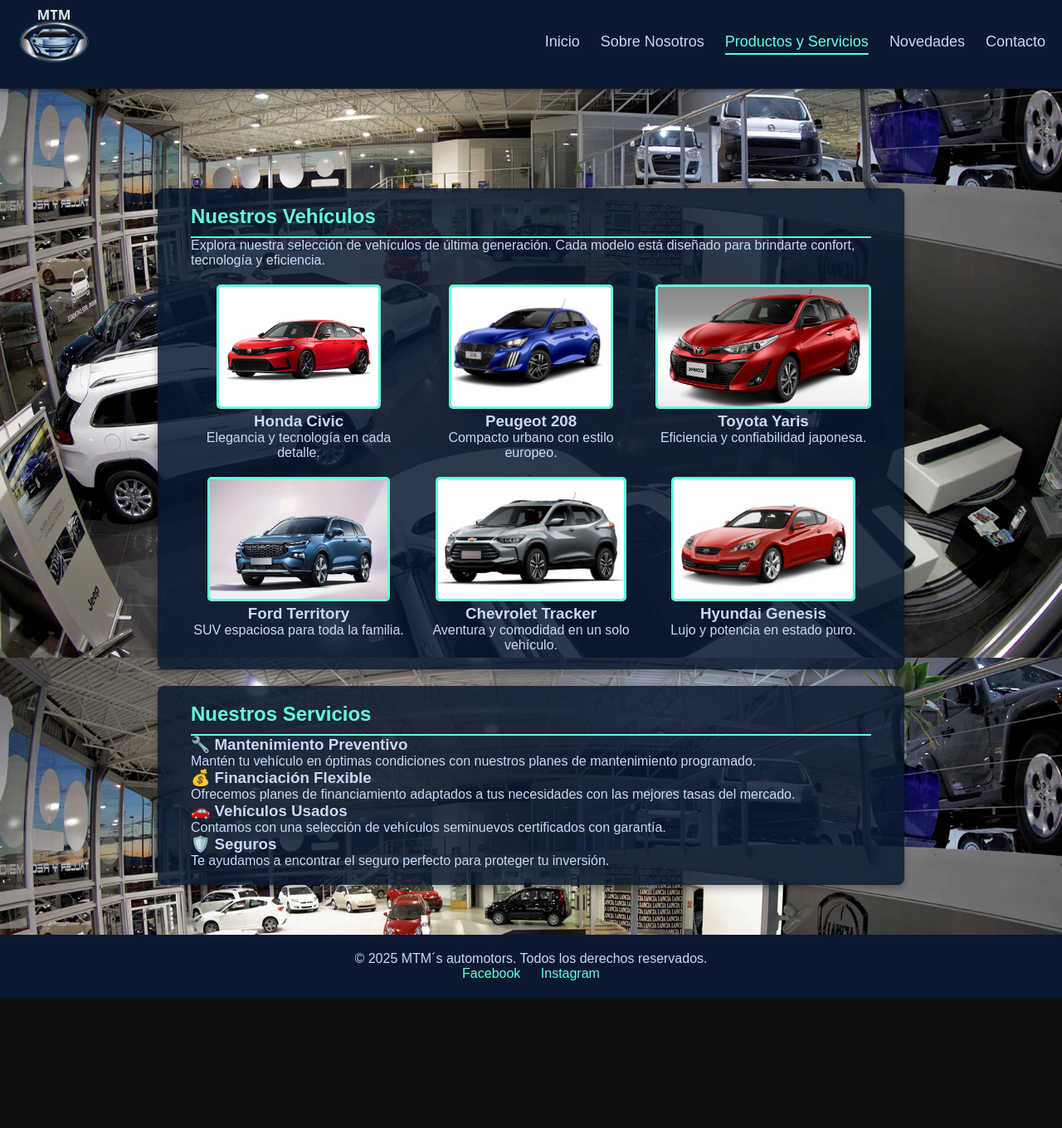
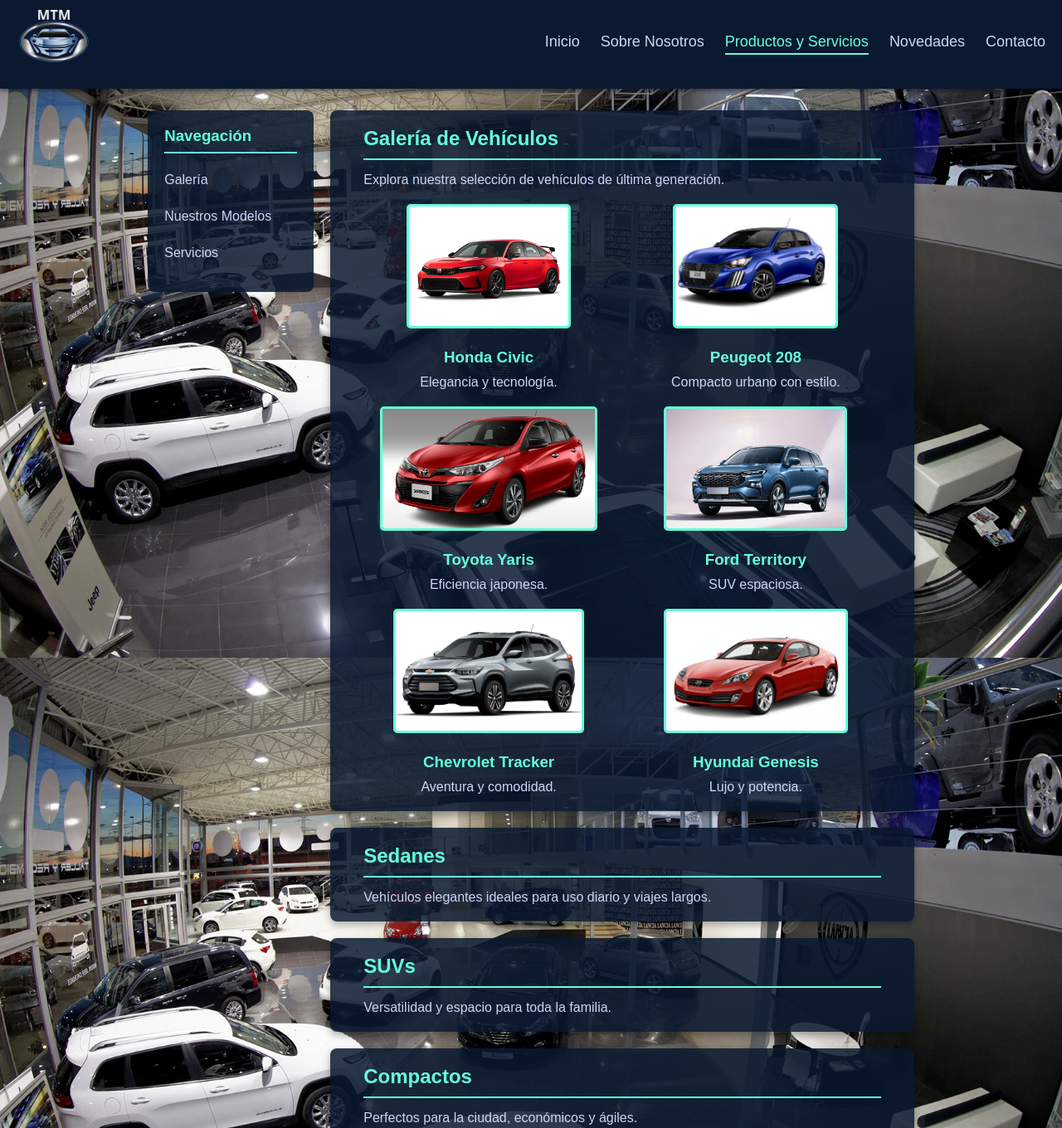
Before and after one commit to MarianoTorresMari/tppromocion, a plain HTML site: page paginas/ProductosYServicios.html in a window 1280 px wide. Shown: the part 7-1367 px from the top of the page at 83% size. Before the commit the page ends 1210 px from the top, so only its background shows below. Drawn offline with Linux system fonts and the light colour scheme.

Commit message:
5to commit

```diff
--- a/paginas/ProductosYServicios.html
+++ b/paginas/ProductosYServicios.html
@@ -28,74 +28,87 @@
     <div class="contenedor-con-sidebar">
         <!-- MENÚ LATERAL SECUNDARIO -->
         <aside class="menu-lateral">
-            <h3>Categorías</h3>
+            <h3>Navegación</h3>
             <ul>
-                <li><a href="#sedanes">Sedanes</a></li>
-                <li><a href="#suvs">SUVs</a></li>
-                <li><a href="#compactos">Compactos</a></li>
+                <li><a href="#galeria">Galería</a></li>
+                <li><a href="#modelos">Nuestros Modelos</a></li>
                 <li><a href="#servicios">Servicios</a></li>
             </ul>
         </aside>
-
+<!-- PAGINA QUE DEBE CONTENER EL SITO //PRODUCTOS Y SERVICIOS// -->
         <main>
-            <!-- SECCIÓN PRODUCTOS Y SERVICIOS (CON GALERÍA) -->
-            <section id="productos" class="seccion-contenido">
-                <h2>Nuestros Vehículos</h2>
-                <p>Explora nuestra selección de vehículos de última generación. Cada modelo está diseñado para brindarte confort, tecnología y eficiencia.</p>
+            <!-- CONTENIDO -->
+            <section id="galeria" class="seccion-contenido">
+                <h2>Galería de Vehículos</h2>
+                <p>Explora nuestra selección de vehículos de última generación.</p>
 
                 <div class="galeria">
                     <div class="galeria-item">
                         <img src="../img/auto1.jpg" alt="Honda Civic">
                         <h3>Honda Civic</h3>
-                        <p>Elegancia y tecnología en cada detalle.</p>
+                        <p>Elegancia y tecnología.</p>
                     </div>
                     <div class="galeria-item">
                         <img src="../img/auto2.jpg" alt="Peugeot 208">
                         <h3>Peugeot 208</h3>
-                        <p>Compacto urbano con estilo europeo.</p>
+                        <p>Compacto urbano con estilo.</p>
                     </div>
                     <div class="galeria-item">
                         <img src="../img/auto3.jpg" alt="Toyota Yaris">
                         <h3>Toyota Yaris</h3>
-                        <p>Eficiencia y confiabilidad japonesa.</p>
+                        <p>Eficiencia japonesa.</p>
                     </div>
                     <div class="galeria-item">
                         <img src="../img/auto4.jpg" alt="Ford Territory">
                         <h3>Ford Territory</h3>
-                        <p>SUV espaciosa para toda la familia.</p>
+                        <p>SUV espaciosa.</p>
                     </div>
                     <div class="galeria-item">
                         <img src="../img/auto5.jpg" alt="Chevrolet Tracker">
                         <h3>Chevrolet Tracker</h3>
-                        <p>Aventura y comodidad en un solo vehículo.</p>
+                        <p>Aventura y comodidad.</p>
                     </div>
                     <div class="galeria-item">
                         <img src="../img/auto6.jpg" alt="Hyundai Genesis">
                         <h3>Hyundai Genesis</h3>
-                        <p>Lujo y potencia en estado puro.</p>
+                        <p>Lujo y potencia.</p>
                     </div>
                 </div>
             </section>
 
-            <!-- SECCIÓN SERVICIOS -->
+            <section id="modelos" class="seccion-contenido">
+                <h2>Sedanes</h2>
+                <p>Vehículos elegantes ideales para uso diario y viajes largos.</p>
+            </section>
+
+            <section class="seccion-contenido">
+                <h2>SUVs</h2>
+                <p>Versatilidad y espacio para toda la familia.</p>
+            </section>
+
+            <section class="seccion-contenido">
+                <h2>Compactos</h2>
+                <p>Perfectos para la ciudad, económicos y ágiles.</p>
+            </section>
+
             <section id="servicios" class="seccion-contenido">
                 <h2>Nuestros Servicios</h2>
                 <div class="lista-servicios">
                     <div class="servicio-item">
-                        <h3>🔧 Mantenimiento Preventivo</h3>
-                        <p>Mantén tu vehículo en óptimas condiciones con nuestros planes de mantenimiento programado.</p>
+                        <h3>Mantenimiento Preventivo</h3>
+                        <p>Mantén tu vehículo en óptimas condiciones con nuestros planes de mantenimiento.</p>
                     </div>
                     <div class="servicio-item">
-                        <h3>💰 Financiación Flexible</h3>
-                        <p>Ofrecemos planes de financiamiento adaptados a tus necesidades con las mejores tasas del mercado.</p>
+                        <h3>Financiación Flexible</h3>
+                        <p>Planes adaptados a tus necesidades con las mejores tasas.</p>
                     </div>
                     <div class="servicio-item">
-                        <h3>🚗 Vehículos Usados</h3>
-                        <p>Contamos con una selección de vehículos seminuevos certificados con garantía.</p>
+                        <h3>Vehículos Usados</h3>
+                        <p>Selección de vehículos seminuevos certificados con garantía.</p>
                     </div>
                     <div class="servicio-item">
-                        <h3>🛡️ Seguros</h3>
-                        <p>Te ayudamos a encontrar el seguro perfecto para proteger tu inversión.</p>
+                        <h3>Seguros</h3>
+                        <p>Te ayudamos a encontrar el seguro perfecto.</p>
                     </div>
                 </div>
             </section>
--- a/styles.css
+++ b/styles.css
@@ -11,6 +11,7 @@
 
 body {
     background-color: #111;
+    /* ARCHIVO DE IMAGEN PARA SER USADO COMO IMAGEN DE FONDO DE SITIO */
     background-image: url('./img/fondo.jpg');
     background-size: cover;
     background-position: center;
@@ -20,14 +21,14 @@
     flex-direction: column;
 }
 
-/*  COLORES CORPORATIVOS  */
+/*  COLORES CORPORATIVOS 2 COMO MINIMO  */
 :root {
     --color-primario: #0a192f;
     --color-secundario: #64ffda;
     --color-texto: #ccd6f6;
 }
 
-/*  ENCABEZADO Y MENÚ (DISEÑO SIMPLE)  */
+/*  ENCABEZADO Y MENÚ SIEMPRE VISIBLE */
 .header {
     background-color: var(--color-primario);
     color: var(--color-texto);
@@ -48,7 +49,6 @@
     height: 90px;
 }
 
-/* Estilos para el nav y la lista de navegación */
 .main-nav {
     display: flex;
     align-items: center;
@@ -68,7 +68,6 @@
     padding: 0;
 }
 
-/* Estilos para los enlaces del menú */
 .main-nav a {
     color: var(--color-texto);
     text-decoration: none;
@@ -80,7 +79,6 @@
     display: block;
 }
 
-/* Efecto de subrayado animado al pasar el cursor */
 .main-nav a::after {
     content: '';
     position: absolute;
@@ -100,7 +98,6 @@
     width: 100%;
 }
 
-/* Estilo para el enlace de la página activa */
 .main-nav a.active {
     color: var(--color-secundario);
 }
@@ -131,9 +128,75 @@
     color: var(--color-secundario);
     border-bottom: 2px solid var(--color-secundario);
     padding-bottom: 10px;
+    margin-bottom: 15px;
 }
 
-/*  GALERÍA DE IMÁGENES  */
+.seccion-contenido h3 {
+    color: var(--color-secundario);
+    margin-top: 20px;
+    margin-bottom: 10px;
+}
+
+.noticia {
+    background-color: rgba(100, 255, 218, 0.05);
+    padding: 15px;
+    margin: 15px 0;
+    border-left: 3px solid var(--color-secundario);
+    border-radius: 4px;
+}
+
+.noticia h3 {
+    margin-top: 0;
+}
+
+.contenedor-con-sidebar {
+    display: flex;
+    gap: 20px;
+    max-width: 1200px;
+    margin: 0 auto;
+    padding: 0 20px;
+}
+
+/*  MENIU LATERAL SECUNDARIO  */
+.menu-lateral {
+    background-color: rgba(10, 25, 47, 0.85);
+    padding: 20px;
+    border-radius: 8px;
+    width: 200px;
+    height: fit-content;
+    position: sticky;
+    top: 140px;
+    flex-shrink: 0;
+}
+
+.menu-lateral h3 {
+    color: var(--color-secundario);
+    margin-bottom: 15px;
+    border-bottom: 2px solid var(--color-secundario);
+    padding-bottom: 8px;
+}
+
+.menu-lateral ul {
+    list-style: none;
+}
+
+.menu-lateral li {
+    margin: 10px 0;
+}
+
+.menu-lateral a {
+    color: var(--color-texto);
+    text-decoration: none;
+    transition: color 0.3s;
+    display: block;
+    padding: 8px 0;
+}
+
+.menu-lateral a:hover {
+    color: var(--color-secundario);
+}
+
+/*  GALERIA DE IMAGGENES  */
 .galeria {
     display: grid;
     grid-template-columns: repeat(auto-fit, minmax(200px, 1fr));
@@ -151,6 +214,57 @@
     object-fit: cover;
     border-radius: 5px;
     border: 3px solid var(--color-secundario);
+}
+
+.lista-servicios {
+    display: grid;
+    gap: 15px;
+    margin-top: 20px;
+}
+
+.servicio-item {
+    background-color: rgba(100, 255, 218, 0.05);
+    padding: 15px;
+    border-radius: 5px;
+    border-left: 3px solid var(--color-secundario);
+}
+
+.destacados-home {
+    display: grid;
+    grid-template-columns: repeat(auto-fit, minmax(200px, 1fr));
+    gap: 15px;
+    margin: 20px 0;
+}
+
+.destacado {
+    background-color: rgba(100, 255, 218, 0.05);
+    padding: 15px;
+    border-radius: 5px;
+    border: 1px solid var(--color-secundario);
+}
+
+.destacado h4 {
+    color: var(--color-secundario);
+    margin-bottom: 8px;
+}
+
+.llamado-accion {
+    text-align: center;
+    margin-top: 25px;
+    font-size: 18px;
+}
+
+.enlace-destacado {
+    color: var(--color-secundario);
+    text-decoration: none;
+    font-weight: bold;
+    border-bottom: 2px solid var(--color-secundario);
+    transition: all 0.3s;
+}
+
+.enlace-destacado:hover {
+    color: #4dd4b5;
+    border-bottom-color: #4dd4b5;
 }
 
 /*  FORMULARIO DE CONTACTO  */
@@ -199,7 +313,7 @@
     border-left: 5px solid var(--color-secundario);
 }
 
-/*  PIE DE PÁGINA (FOOTER)  */
+/*  PIE DE PÁGINA  */
 footer {
     background-color: var(--color-primario);
     color: var(--color-texto);
@@ -215,11 +329,8 @@
     margin: 0 10px;
 }
 
-/* ======================================================================= */
-/*  MEDIA QUERY PARA RESPONSIVE (PANTALLAS PEQUEÑAS)  */
+/*  RESPONSIVE  */
 @media (max-width: 768px) {
-
-    /* --- AJUSTES DEL ENCABEZADO --- */
     .header {
         flex-direction: column;
         padding: 15px;
@@ -241,7 +352,6 @@
         font-size: 16px;
     }
 
-    /* --- AJUSTES DEL CONTENIDO --- */
     main {
         padding-top: 300px;
     }
@@ -250,8 +360,17 @@
         padding: 15px 20px;
     }
 
-    /* --- AJUSTES DE LA GALERÍA --- */
     .galeria {
         grid-template-columns: 1fr;
     }
+
+    .contenedor-con-sidebar {
+        flex-direction: column;
+    }
+
+    .menu-lateral {
+        width: 100%;
+        position: relative;
+        top: 0;
+    }
 }
```
Also changed, not shown: index.html (+19 -10 lines), paginas/Contacto.html (+7 -7 lines), paginas/Novedades.html (+22 -5 lines), paginas/SobreNosotros.html (+14 -1 lines).
